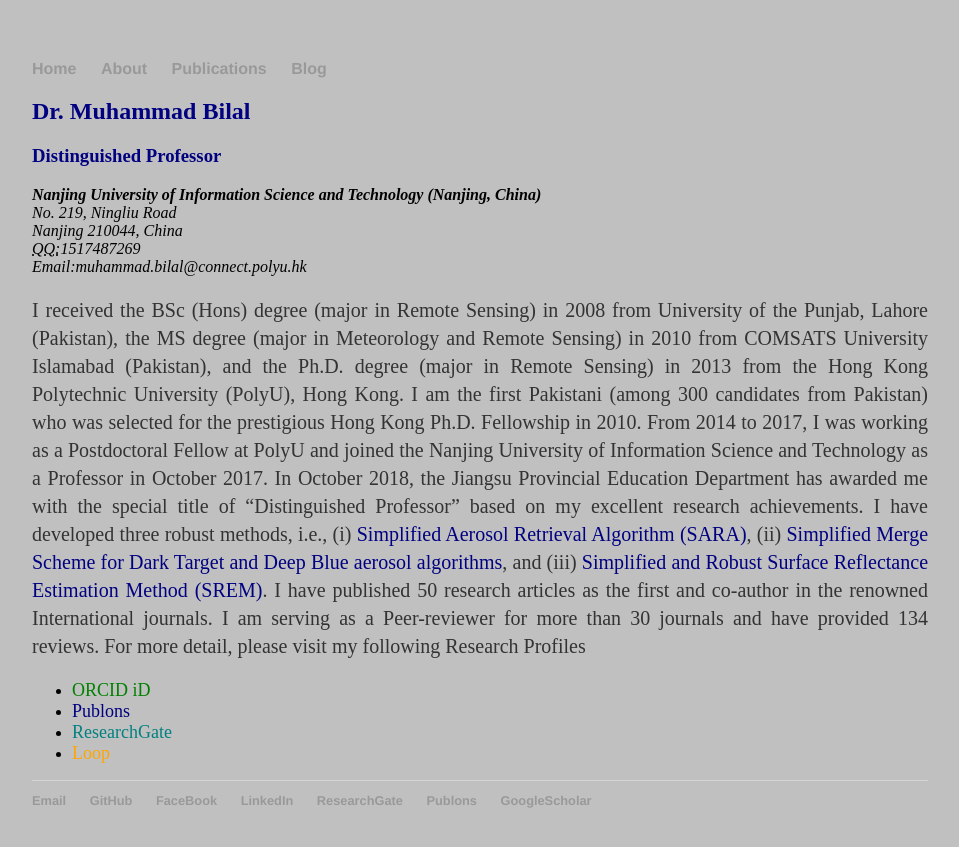
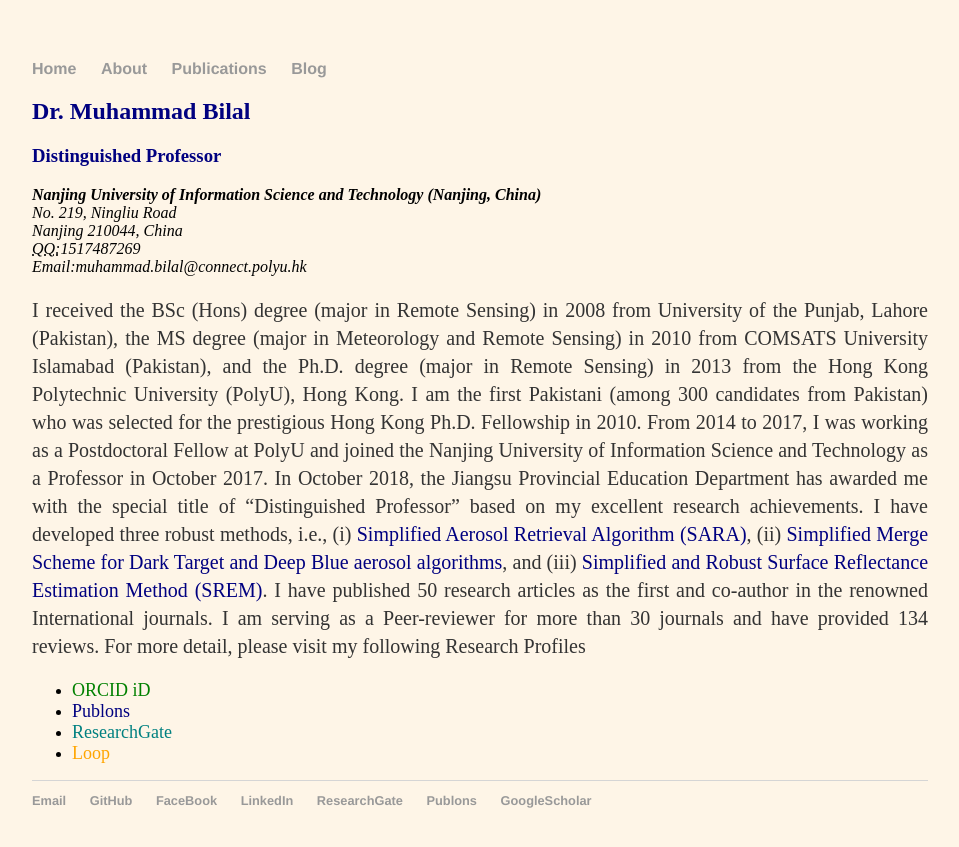
Before and after one commit to rs-DrBilal/rsbilal.github.io, a Jekyll site: the page built from about/index.html, in a window 1280 px wide. Shown: the top 847 px of the page, without its empty margins (160-1119 px from the left). Built offline with Jekyll 4.4.1, drawn with Linux system fonts in a browser that asks for light colours.

Commit message:
Update index.html

```diff
--- a/about/index.html
+++ b/about/index.html
@@ -4,7 +4,7 @@ title: About Muhammad Bilal
 ---
 
 		<div class="about">
-			<body style="background-color:SILVER;"></body>
+			<body style="background-color:#FEF5E7;"></body>
 			<h2 style="color: NAVY">Dr. Muhammad Bilal</h2>
 			<h3 style="color: NAVY">Distinguished Professor</h3>
 					<address>
```
